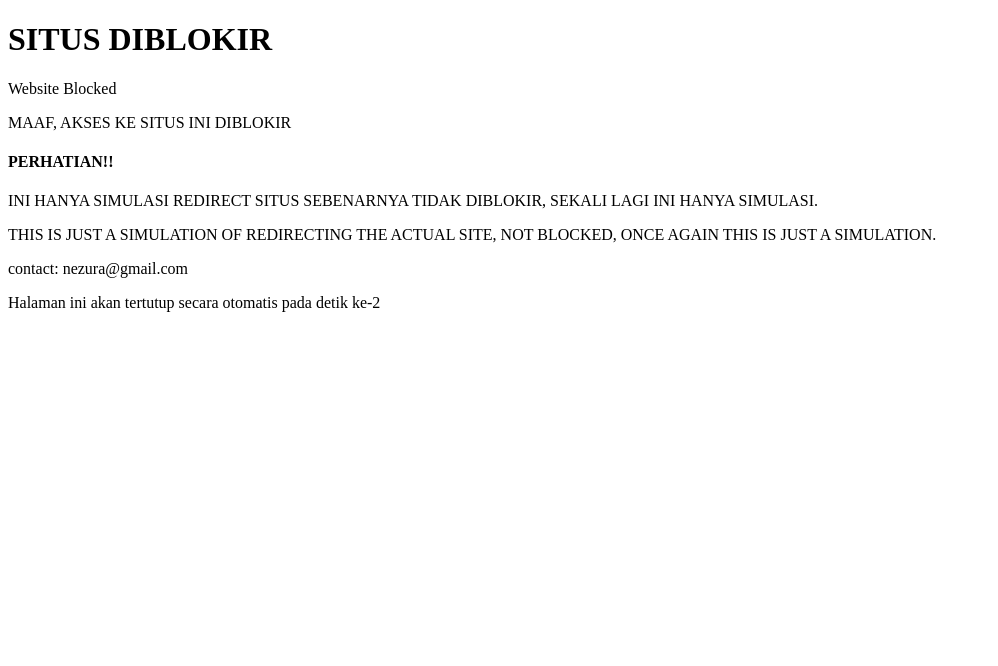
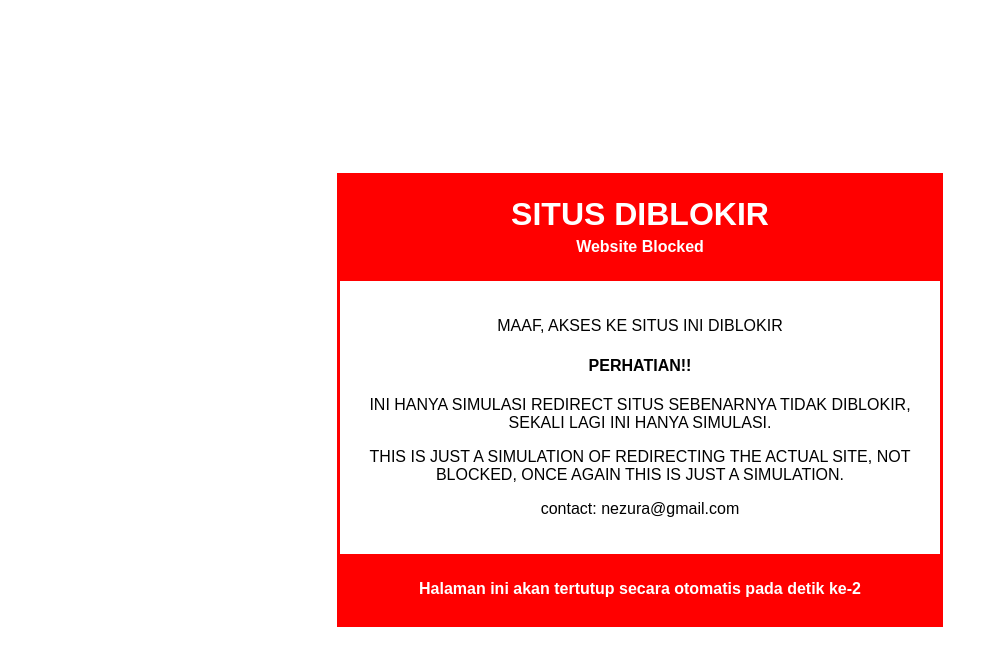
Before and after one commit to Kalistasource/block-website-, a plain HTML site: page index.html in a window 1280 px wide. Shown: the whole page, without its empty margins (0-998 px from the left). Drawn offline with Linux system fonts and the light colour scheme.

Commit message:
Update index.html

```diff
--- a/index.html
+++ b/index.html
@@ -44,3 +44,49 @@
 </body>
 
 </html>
+<style>
+    body {
+    margin: 0;
+    font-family: Arial, sans-serif;
+    background-color: #fff;
+    display: flex;
+    justify-content: center;
+    align-items: center;
+    height: 100vh;
+}
+
+.blocked-page {
+    width: 90%;
+    max-width: 600px;
+    border: 3px solid red;
+    text-align: center;
+}
+
+.header {
+    background-color: #ff0000;
+    color: #ffffff;
+    padding: 20px;
+}
+
+.header h1 {
+    margin: 0;
+    font-size: 2em;
+}
+
+.header p {
+    margin: 5px 0;
+    font-weight: bold;
+}
+
+.message {
+    padding: 20px;
+    color: #000;
+}
+
+.footer {
+    background-color: #ff0000;
+    color: #ffffff;
+    padding: 10px;
+    font-weight: bold;
+}
+</style>
```
